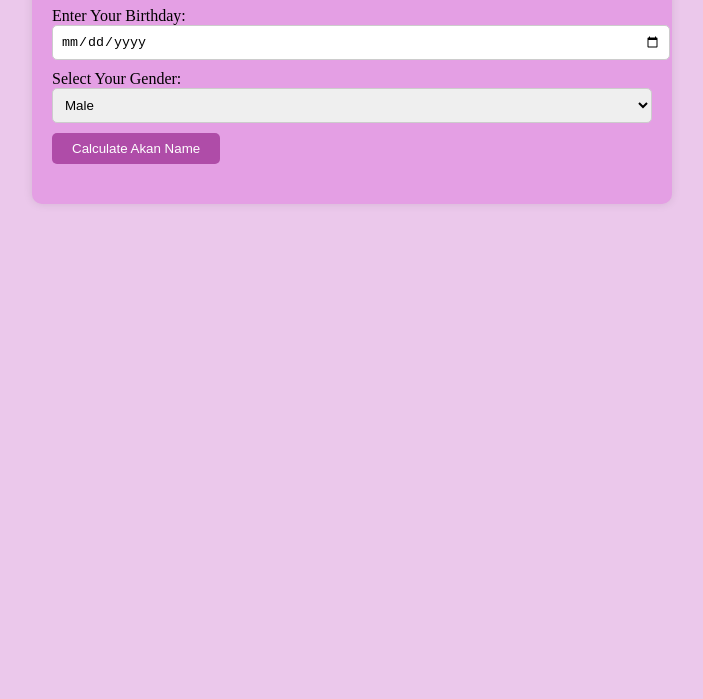
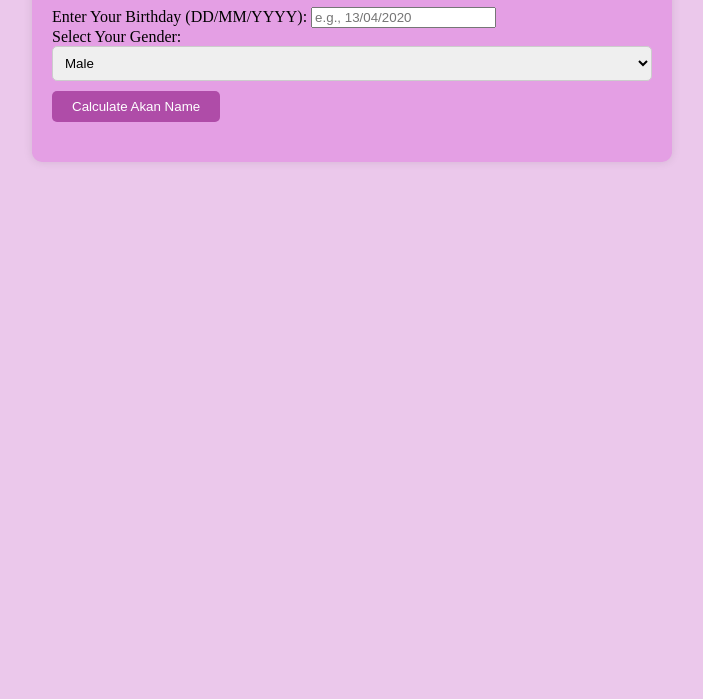
Before and after one commit to Chastyne/akan-name-calculator, a plain HTML site: page index.html in a window 1280 px wide. Shown: the part 101-800 px from the top of the page, without its empty margins (288-991 px from the left). Drawn offline with Linux system fonts and the light colour scheme.

Commit message:
Text input for Birthday

```diff
--- a/index.html
+++ b/index.html
@@ -10,8 +10,8 @@
     <div class="container">
         <h1>Akan Name Calculator</h1>
         <form id="akanForm">
-            <label for="birthDate">Enter Your Birthday:</label>
-            <input type="date" id="birthDate" name="birthDate" required>
+            <label for="birthDate">Enter Your Birthday (DD/MM/YYYY):</label>
+            <input type="text" id="birthDate" name="birthDate" pattern="\d{2}/\d{2}/\d{4}" placeholder="e.g., 13/04/2020" required>
             <br>
             <label for="gender">Select Your Gender:</label>
             <select id="gender" name="gender" required>
```
